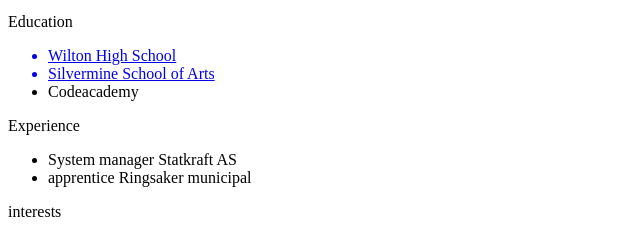
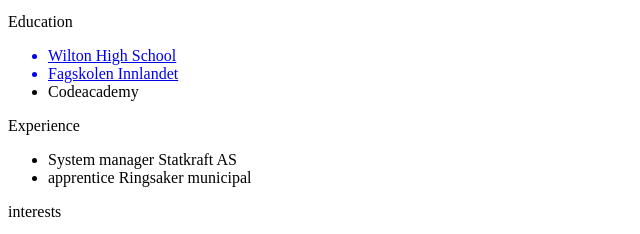
Before and after one commit to oyvind3/CloudResumeChallenge, a plain HTML site: page Resume.html in a window 1280 px wide. Shown: the part 478-712 px from the top of the page, 0-640 px from the left. Drawn offline with Linux system fonts and the light colour scheme.

Commit message:
test run pipeline from vscode

```diff
--- a/Resume.html
+++ b/Resume.html
@@ -31,7 +31,7 @@
     </a>
     <!--Link-->
     <a href="https://www.silvermineart.org/">
-      <li>Silvermine School of Arts</li>
+      <li>Fagskolen Innlandet</li>
     </a>
     <li>Codeacademy</li>
   </ul>
```
Also changed, not shown: 1 other file.
